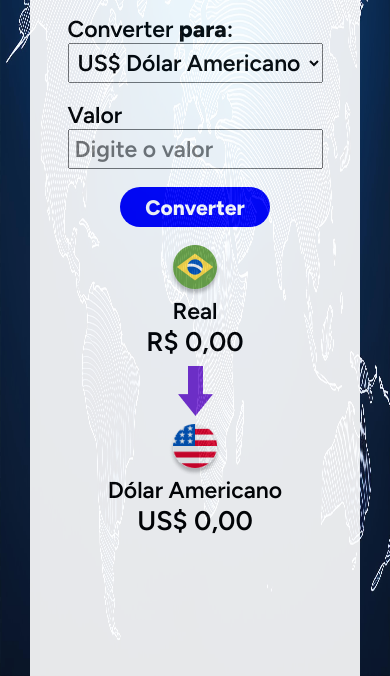
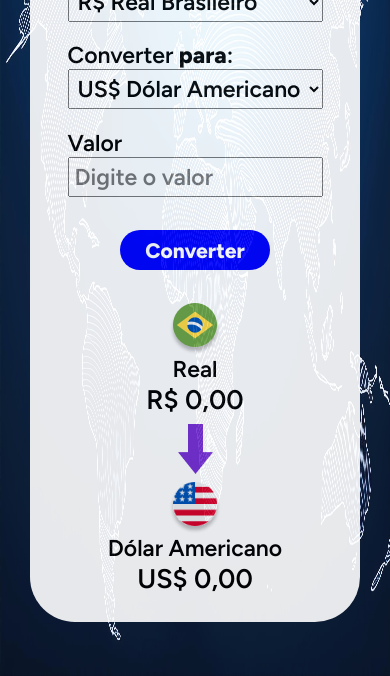
Before and after one commit to CharllesMiranda/Conversor-de-Moedas, a plain HTML site: page index.html in a window 390 px wide. Shown: the part 168-844 px from the top of the page. Drawn offline with Linux system fonts and the light colour scheme.

Commit message:
Projeto Final

```diff
--- a/style.css
+++ b/style.css
@@ -40,15 +40,17 @@ select, input {
 }
 
 .caixaPrincipal {
-    display: flex;
+    display: grid;
     width: 330px;
-    height: 100vh;
+    height: 725px;
     background: #ffffff;
     display: block;
     place-items: center;     /* Centraliza nos dois eixos */
     margin-left: auto; /*Margin left e right em auto, deixa centralizado no meio da tela. Precisa ser display block*/
     margin-right: auto;
     opacity: 90%;
+    border-radius: 45px;
+    margin: 5px auto 5px auto;
 }
 
 .converterDe {
@@ -99,3 +101,23 @@ button:active {
 .setaBaixo {
     margin: 8px 0;
 }
+
+@media (max-width: 480px) {
+    .caixaPrincipal {
+        display: grid;
+        margin: 10px auto 10px auto;
+        height: 780px;
+    }
+
+    .converterDe {
+        margin-top: -50px;
+    }
+
+    .converterPara {
+        margin: -50px 0; /*Margin em cima e em baixo*/
+    }
+
+    .botaoConverter {
+        margin: -20px auto;
+    }
+}
```
